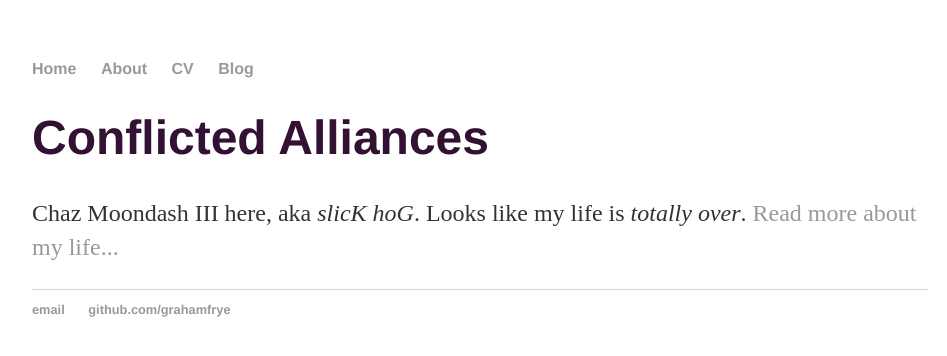
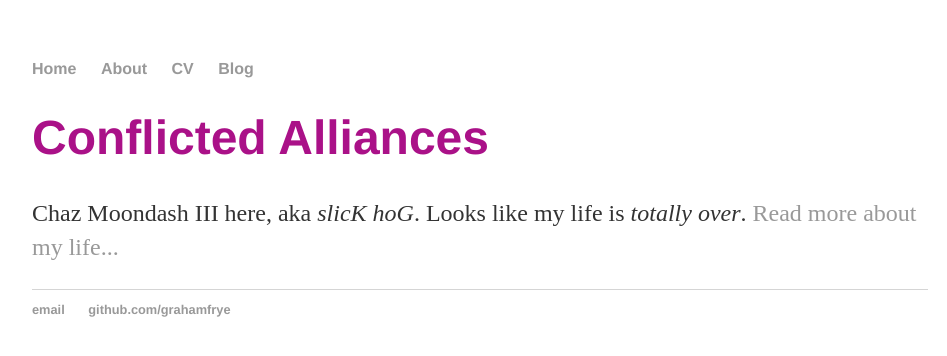
Before and after one commit to GrahamFrye/Conflicted-Alliances, a Jekyll site: the page built from index.html, in a window 1280 px wide. Shown: the top 356 px of the page, without its empty margins (160-1107 px from the left). Built offline with Jekyll 4.4.1, drawn with Linux system fonts in a browser that asks for light colours.

Commit message:
Update main.css

```diff
--- a/css/main.css
+++ b/css/main.css
@@ -1,7 +1,7 @@
 body {
     margin: 60px auto;
     width: 70%;
-    color: #313;
+    color: #aa1188;
 }
 nav ul, footer ul {
     font-family:'Helvetica', 'Arial', 'Sans-Serif';
```
